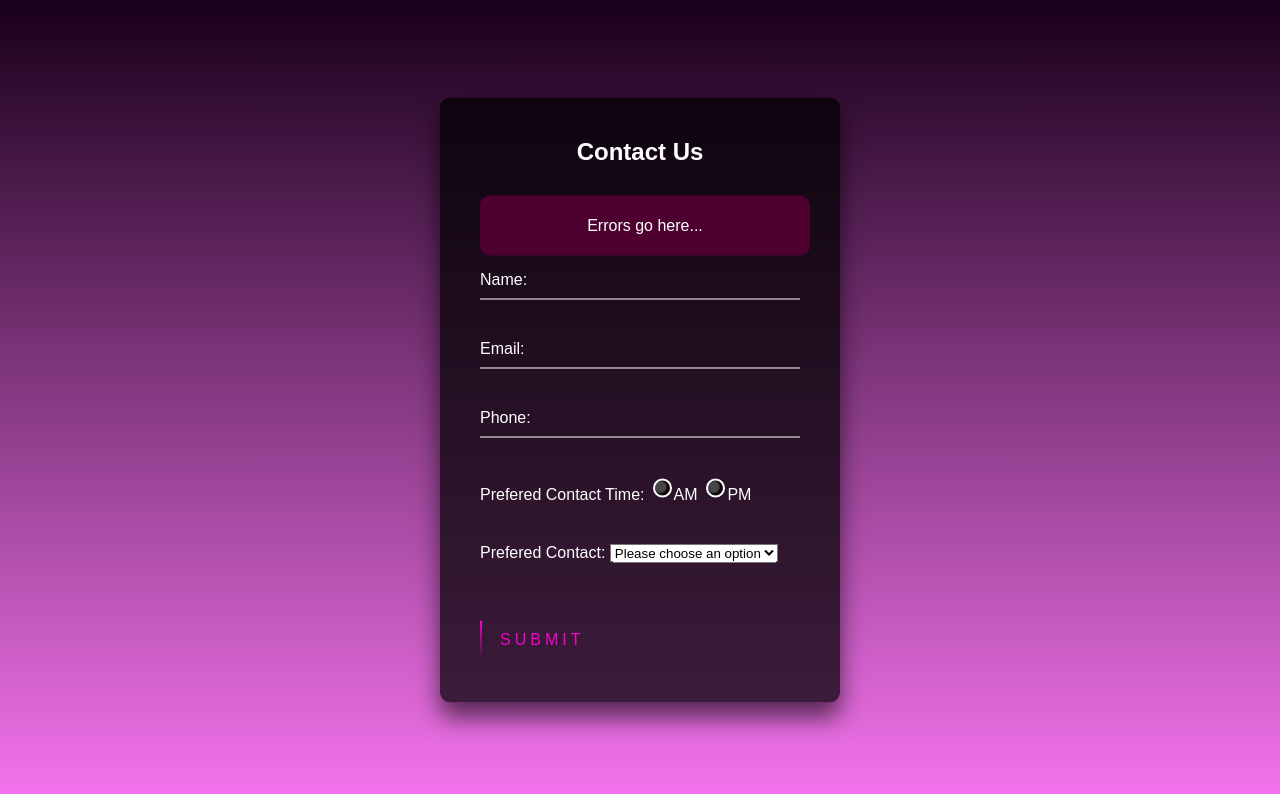
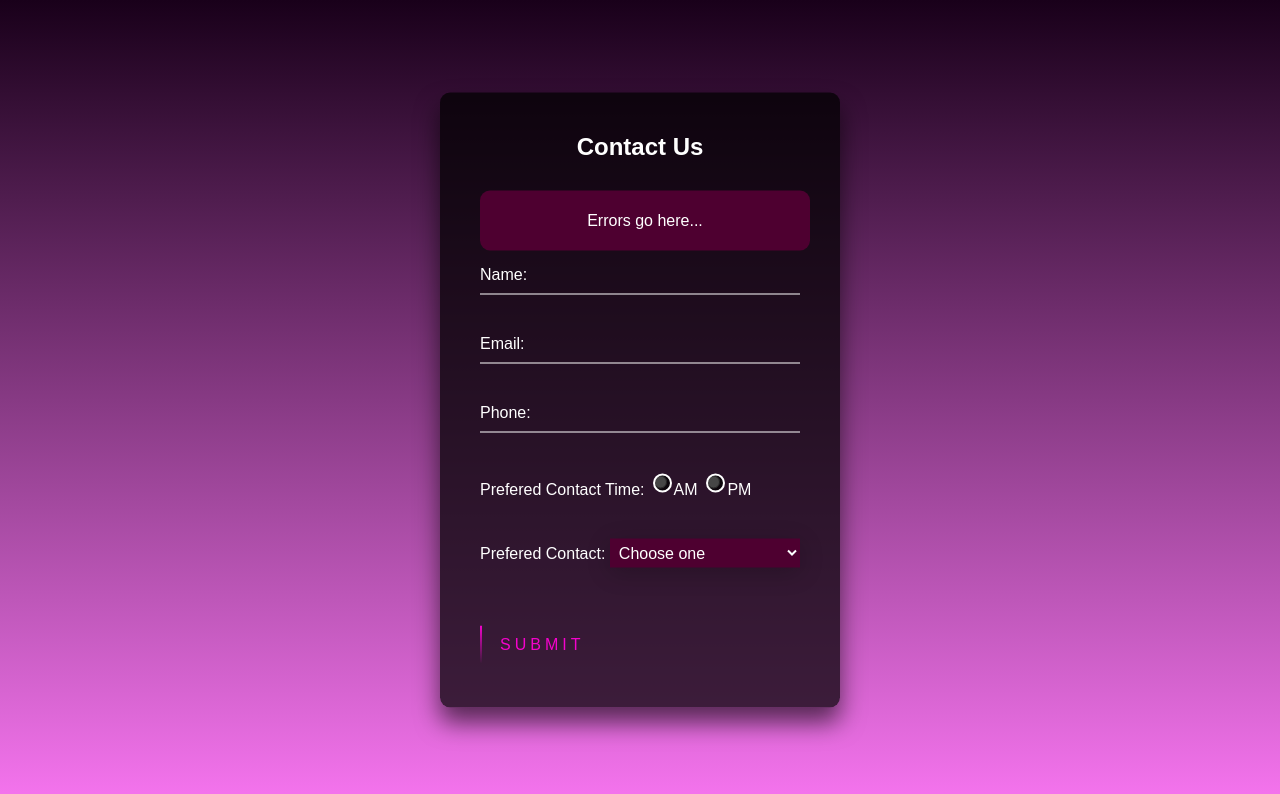
Before and after one commit to Tinet0624/WebFormsAndClasses, a plain HTML site: page index.html in a window 1280 px wide. Drawn offline with Linux system fonts and the light colour scheme.

Commit message:
Styled dropdown box

```diff
--- a/CSS/site.css
+++ b/CSS/site.css
@@ -17,6 +17,19 @@ body {
     margin-bottom: 5px;
     background: #4e0030;
     border-radius: 10px;
+}
+
+/* style dropbox */
+.option-box select{
+    background-color: #4e0030;
+    color: white;
+    padding: 5px;
+    width: 190px;
+    border: none;
+    font-size: 16px;
+    box-shadow: 0 5px 25px rgba(0, 0, 0, 0.2);
+    appearance: button;
+    outline: none;
 }
 
 /* Styling for options */
--- a/index.html
+++ b/index.html
@@ -43,7 +43,7 @@
             <div class="option-box">
                 <label for="contact-type">Prefered Contact:</label>
                 <select id="contact-type">
-                    <option>Please choose an option</option>
+                    <option>Choose one</option>
                     <option>Email</option>
                     <option>Phone</option>
                     <option>Text</option>
```
